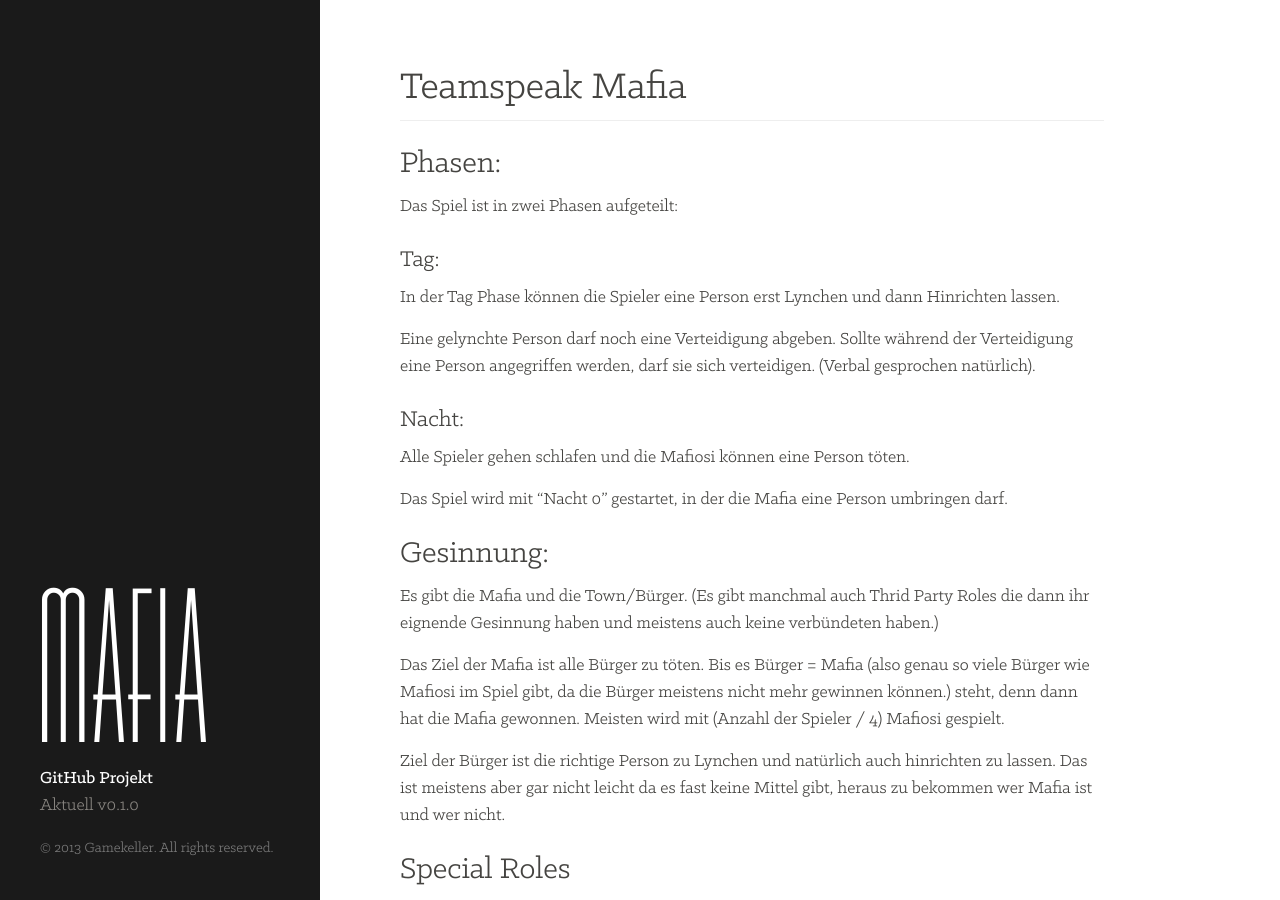
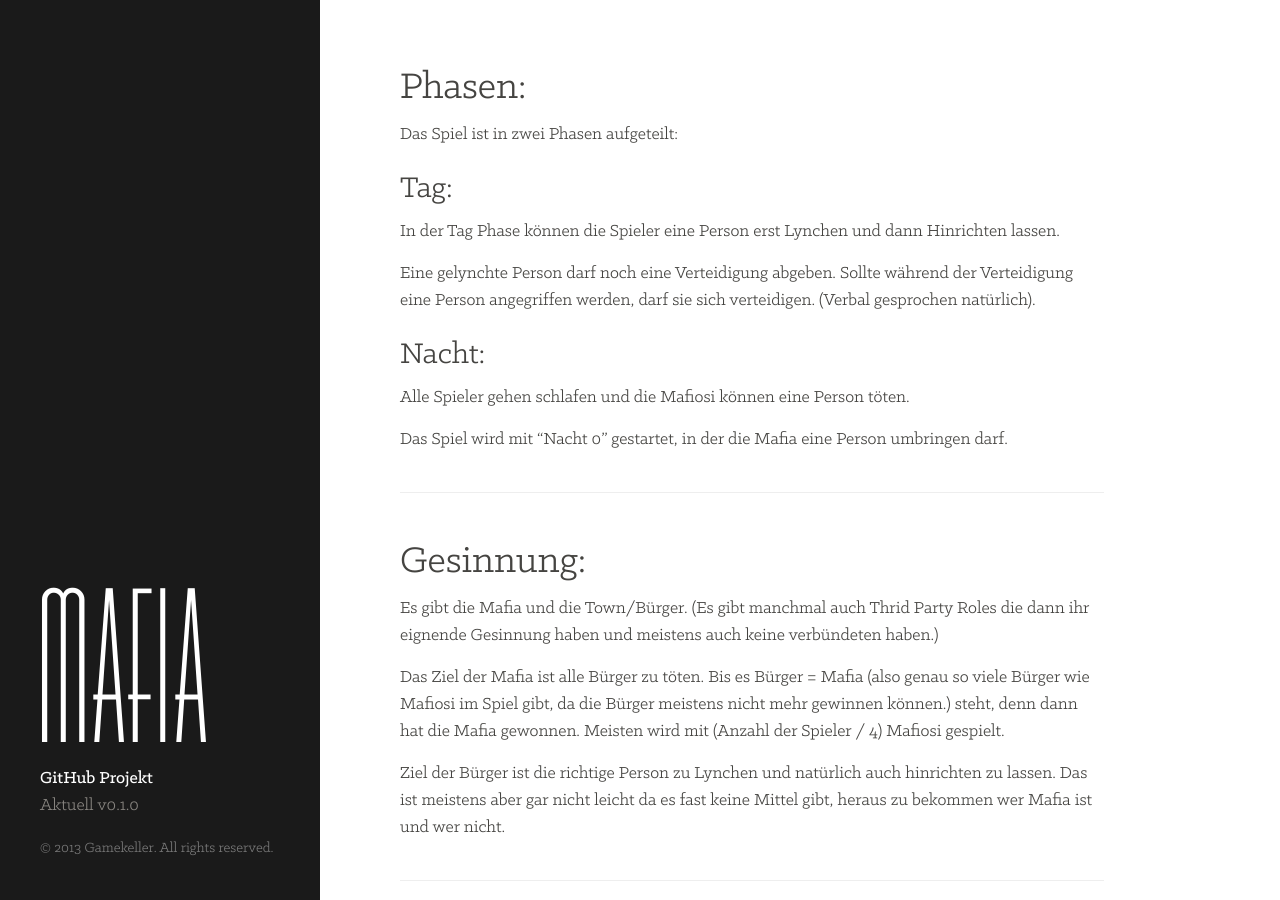
Before and after one commit to gamekeller/mafia, a Jekyll site: the page built from index.md, in a window 1280 px wide and 900 px high. Built offline with Jekyll 4.4.1, drawn with Linux system fonts in a browser that asks for light colours; Markdown is read by kramdown in place of the engine named in the settings.

Commit message:
Restore newly introduced section style

```diff
--- a/index.md
+++ b/index.md
@@ -3,96 +3,95 @@ layout: default
 title: Mafia
 ---
 
-# Teamspeak Mafia
----
-
-## Phasen:
-
+# Phasen:
 Das Spiel ist in zwei Phasen aufgeteilt:
 
-### Tag:
+## Tag:
 In der Tag Phase können die Spieler eine Person erst Lynchen und dann Hinrichten lassen.
 
 Eine gelynchte Person darf noch eine Verteidigung abgeben. Sollte während der Verteidigung eine
 Person angegriffen werden, darf sie sich verteidigen. (Verbal gesprochen natürlich).
 
-### Nacht:
+## Nacht:
 Alle Spieler gehen schlafen und die Mafiosi können eine Person töten.
 
 Das Spiel wird mit "Nacht 0" gestartet, in der die Mafia eine Person umbringen darf.
 
-## Gesinnung:
+---
+
+# Gesinnung:
 Es gibt die Mafia und die Town/Bürger. (Es gibt manchmal auch Thrid Party Roles die dann ihr eignende Gesinnung haben und meistens auch keine verbündeten haben.)
 
 Das Ziel der Mafia ist alle Bürger zu töten. Bis es Bürger = Mafia (also genau so viele Bürger wie Mafiosi im Spiel gibt, da die Bürger meistens nicht mehr gewinnen können.) steht, denn dann hat die Mafia gewonnen. Meisten wird mit (Anzahl der Spieler / 4) Mafiosi gespielt.
 
 Ziel der Bürger ist die richtige Person zu Lynchen und natürlich auch hinrichten zu lassen. Das ist meistens aber gar nicht leicht da es fast keine Mittel gibt, heraus zu bekommen wer Mafia ist und wer nicht.
 
-## Special Roles
+---
+
+# Special Roles
 Natürlich brauchen die Bürger Unterstützung da sie alleine nicht Klar kommen würden. Dazu stehen eine Reihe von Rollen zur Verfügung die nach der Entscheidung des Spielleiter oder der Spieler eingefügt werden. Dabei gilt meist die Regel (Anzahl der Mafiosi - 1 = Spezial Rollen für die Town).
 
-### Arzt
+## Arzt
 - *Gesinnung*: Town
 - *Beschreibung*: Der Arzt ist eine Schwere Rolle und nicht Leicht zu spielen. Er darf seine Rolle nicht einfach so Preisgeben sonst ist er schnell das Target No. 1 bei der Mafia.
 - *Spielweise*: Vorsichtig!
 - *Fähigkeit*: Einmal Pro Nacht wird der Arzt vom Spielleiter gefragt welchen Spieler er retten will. Darauf hin musst der Arzt sich entscheiden wenn er retten will und nach dem die Mafia über die Person drüber gegangen ist die getötet werden sollte kommt der Arzt und flickt ihn oder sie wieder zusammen. Er darf eine Person nicht Zweimal hintereinander retten, Außerdem darf er auch nicht sich selbst retten.
 
-### Cop
+## Cop
 - *Gesinnung*: Town
 - *Beschreibung*: Der Cop ist eine Wichtige Rolle und ebenfalls schwer zu spielen. Der Cop sollte probieren immer aufgeschlossen zur denn Bürgern zu sein und natürlich wäre es auch vom vorteil denn Arzt zu kennen falls eine Kugel sich mal verirrt oder die Beton schuhe zu eng sitzen.
 - *Spielweise*: Stark (im sinne von ein Fels in der Brandung/Town)
 - *Fähigkeit*: Einmal Pro Nacht wird der Cop vom Spielleiter gefragt welchen Spieler er überprüfen will, dabei wird allerdings NUR die Gesinnung überprüft und mitgeteilt.
 
-### Detektiv
+## Detektiv
 - *Gesinnung*: Town
 - *Beschreibung*: Der Detektiv ist im Ruhestand und möchte einfach nur sich in GK-Town zur Ruhe setzten. Allerdings ist die Mafia ihm dabei im Weg seinen Ruhestand zu genießen. Deshalb rackert er sich auf und hilft mit. Der Detektiv wird ähnlich gespielt wie der Cop. Das Relevante beim Detektiv ist das er auch Rollen überprüft da er die ganze Nacht die Person beobachtet und somit weiß was sie arbeitet. Außerdem ist er noch gut im Training von den ganzen Betrügerischen Ehemännern die er schon auf denn Grund gehen musste.
 - *Spielweise*: Siehe Cop
 - *Fähigkeit*: Einmal Pro Nacht wird der Detektiv vom Spielleiter gefragt welchen Spieler er überprüfen will, dabei wird die Gesinnung UND Rolle überprüftund dem Detektiv mitgeteilt. (Special Rule: Wenn der Gärtner "gecheckt" wird, wird er als Mafia angezeigt, aufgrund seiner verdächtigen "Gartenarbeit". Der Pate wird allerdings als Town angezeigt da er sich wie ein Gentlemen kleidet, redet und benimmt.)
 
-### Veteran
+## Veteran
 - *Gesinnung*: Town
 - *Beschreibung*: Neben seinen Flashbacks bleibt ihm nichts mehr außer seine Letzte Kugel wenn es irgendwann nicht mehr mit Anti-Depressiver geregelt werden kann. Aber jetzt wo die Mafia in der Stadt ist muss die Letzte Kugel vielleicht doch lieber in ein schönen Italienischen Anzug gefeuert werden.
 - *Spielweise*: Vorsichtig, nach dem die eine Kugel verfeuert ist die dir Rolle mehr oder weniger Nutzlos.
 - *Fähigkeit*: Der Veteran hat die Möglichkeit EINMAL in einer Nacht eine Person zu erschießen. Das Einmal ist ernst gemeint er hat nur EINE Kugel für das ganze Spiel. Der Spielleiter fragt einmal die Nacht "Shot?", "Nein" heißt natürlich Nein, und "Ja, Spielername!" wird die Kugel verschossen in die Person.
 
-### Magier
+## Magier
 - *Gesinnung*: Town
 - *Beschreibung*: Der Magier ist lang schon nicht mehr auf Tour und mit seinen kleinen Shows in der Town kann er auch nicht mehr wirklich das große Geld verdienen, da ist so ein Menschen Tausch Trick schon echt das Highlight.
 - *Spielweise*: Verdeckt.
 - *Fähigkeit*: Er hat die Fähigkeit Zwei Personen zu vertauschen. Der Spielleiter wird ihn Fragen "Switch?" darauf hin Antwortet der Magier mit Zwei Spielername die vertauscht werden. Sollte also einer der beiden Personen erschossen werden wird der Platz getauscht und die andere Person wird erschossen. Der Magier darf sich auch selber vertauschen, außerdem darf er auch eine Person mehrere Nächte hintereinander vertauschen. Er hat also NICHT die Limitierungen vom Arzt!
 
-### Hypnotiseur
+## Hypnotiseur
 - *Gesinnung*: Town
 - *Beschreibung*: Ex-Therapeut ohne Anstellung.
 - *Spielweise*: Psycho, sehr Gefährlich für ALLE!
 - *Fähigkeit*: Der Hypnotiseur kann eine Person Hypnotisieren, wenn sie Hypnotisiert ist muss sie ihre Rolle innerhalb von 10 Sekunden der Tag Phase preisgeben, das kann der Hypnotiseur nur ZWEI mal im ganzen Spiel machen. Zudem musst er das auch Nachts dem Spielleiter sagen. Die Hypnotisierte Person muss ihre Rolle und Gesinnung aber nicht dirket sagen sondern kann es auch im subtext einfliessen lassen.
 
-### Samurai
+## Samurai
 - *Gesinnung*: Town
 - *Beschreibung*: Ein Spezial Ausbildung zum Mafia töten ist dem Samurai schon in der Kindheit zu gute gekommen.
 - *Fähigkeit*: Er muss JEDE Nacht eine Person töten. Ist es ein Bürger begeht er Seppuku (Ehrenhaften Selbstmord), sollte es allerdings ein Mafiosi sein macht er weiter. (Er wird erst auf Nacht 1 Aktiv, das heißt Nacht 0 muss er noch keine Person umbringen.)
 
-### Verrückter Hutmacher
+## Verrückter Hutmacher
 - *Gesinnung*: Town
 - *Beschreibung*: Eine Bombe in denn Hut und eine in den...HiHi
 - *Fähigkeit*: Er kann eine Bombe an einen Spieler platzieren (Einmalig), wenn der Hutmacher Stirbt, geht sie hoch.
 
-### Gärtner
+## Gärtner
 - *Gesinnung*: Mafia (Town)
 - *Beschreibung*: Mexikanisch, Nachtaktiv und ein faible für Messer. Das kann ja nur verdächtig aus sehen.
 - *Spielweise*: Offen, vielleicht sogar schon am Anfang seine Rolle preisgeben. Kann aber auch böse enden für denn Gärtner!
 - *Fähigkeit*: Er hat keine Fähigkeit außer der er für denn Detektiv aussieht wie ein Mafiosi. Da anscheint die Nächtlichen Gartenarbeiten gleich ein Zeichen dafür sind das man ein Mafiosi ist...PFFF...
 
-
 Auch die Mafiosi bekommen Spzial Rollen:
 
-### Der Pate
+## Der Pate
 - *Gesinnung*: Mafia
 - *Beschreibung*: Der Pate war schon ein paar mal Bürgermeister und ist bekannt dafür das er der Nette Nachbar ist der öfters schon mal Leckers BBQ veranstaltet hat.
 - *Spielweise*: Wie ein Mafiosi!
 - *Fähigkeit*: Er hat die gleichen Fähigkeiten wie ein Mafiosi es sei denn es ist ein Unstimmigkeit in der Entscheidung wer bei denn "Fischen schlafen darf", dann hat der Pate ein doppel Stimmrecht um alle zu "Überzeugen". Außerdem wird er wenn er vom Detektiv "gecheckt" wird als Town angesehen, da er mit seinem verhalten so auffällig unauffällig ist.
 
-### Hure (Role Block)
+## Hure (Role Block)
 - *Gesinnung*: Mafia
 - *Beschreibung*: Die Hure beschäftigt jemand in der Nacht. Das heißt er oder sie können ihre Fähigkeit nicht nutzen.
 - *Spielweise*: Die Mafia weiß das die Hure existiert. Allerdings nicht wer sie ist! Das heißt sie gewinnt mit Mafia, aber ist nicht im Mafia Chat.
@@ -100,19 +99,20 @@ Auch die Mafiosi bekommen Spzial Rollen:
 
 Es gibt auch noch die so genannten "Third Roles" also die Dritten Rollen die weder zur Mafia noch zur Town gehören:
 
-### Psychopath
+## Psychopath
 - *Gesinnung*: (Sich selbst)
 - *Beschreibung*: ASPIONFASONEMI PAMARPAIOMSFPOM PAOSFNPASONFEPCMI PIANMFSPIN.
 - *Spielweise*: Er ist auf sich alleine gestellt, so sollte er auch spielen.
 - *Fähigkeit*: Jede Nacht kann er jemanden Töten.
 
-### Kult Anführer
+## Kult Anführer
 - *Gesinnung*: Kult (Third Party)
 - *Beschreibung*: Der Kult wird vom Kult Anführer angeführt. Jeder der im Kult ist wird Kontrolliert vom Kult Anführer.
 - *Fähigkeit*: Beim Beginn des Spiels wählt der Kult Anführer wer sein erstes Mitglied sein soll. Sollte der ausgefähte Spieler eine Spezial Rolle haben wird diese mit seinen Fähigkeiten gelöscht und überschreiben, er ist nur noch ein Kult Mitglied. Jede weitere Nacht kann der Kult Anführer eine Person zwingen seinem Kult bei zu tretten. Nur das Erste Kult Mitglied kennt die Identität vom Kult Anführer. Wenn der Kult Anführer stribt sterben alle Kult Anhänger/Mitglieder ebendfalls. (Gewonnen ist das Spiel wenn alle lebenden Spieler dem Kult angehören.) (Sollte ein Mafiosi zu einem Kult Mitglied werden stimmt er einfach nur noch zu jeder Anfrage im Chat zu!)
 
+---
 
-## Regeln
+# Regeln
 1. Wenn die Nacht beginnt Muten sie ALLE Spieler und es wird Musik gespielt bis der Spielleiter alle Rollen "abgefragt hat."
 2. Seit Fair, Freundlich und Witzig. (Oh ja, und hört auf Wursti immer in der 0ten Nacht zu töten.)
 3. Mafiosi schreiben NUR Nachts im Chat!!!
```
